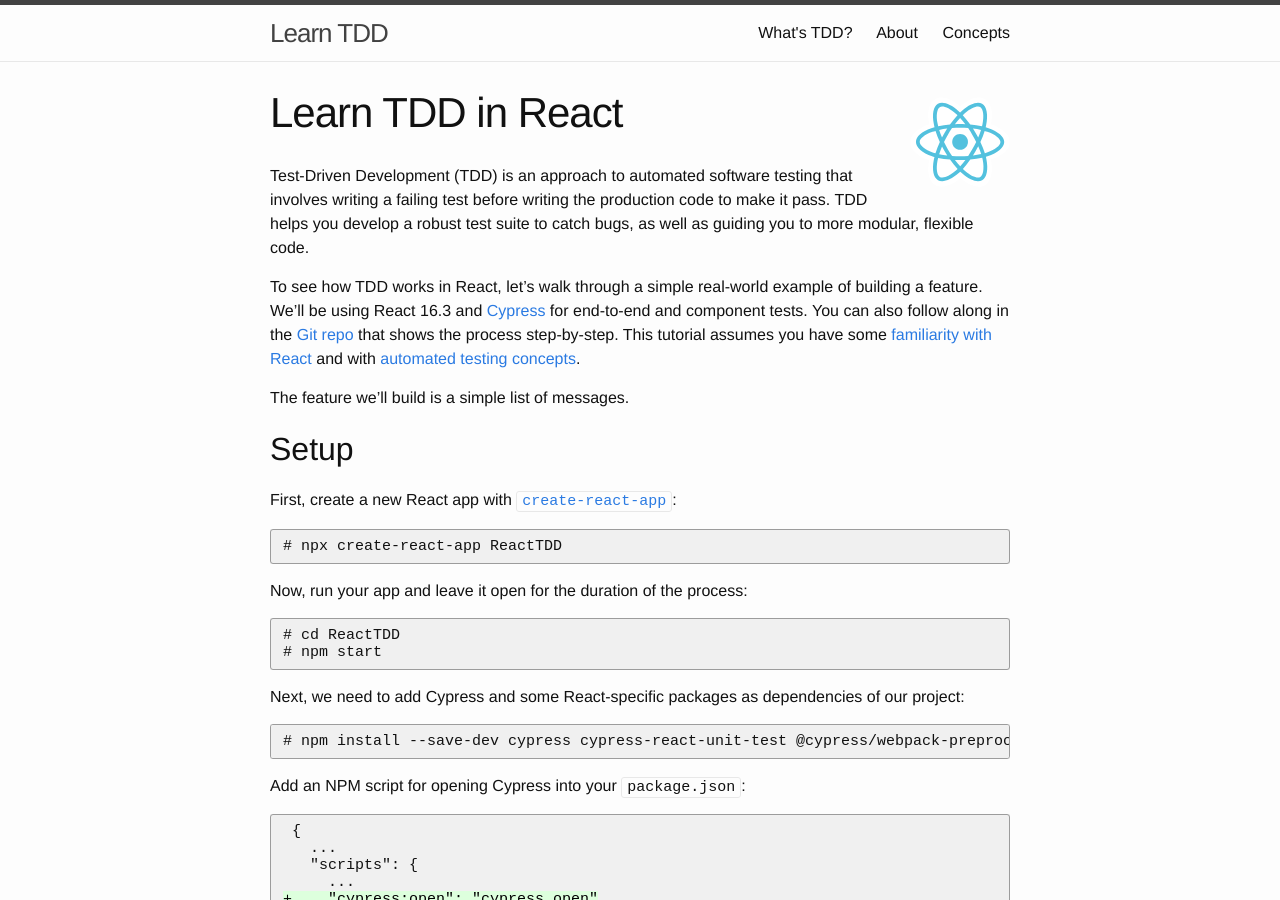
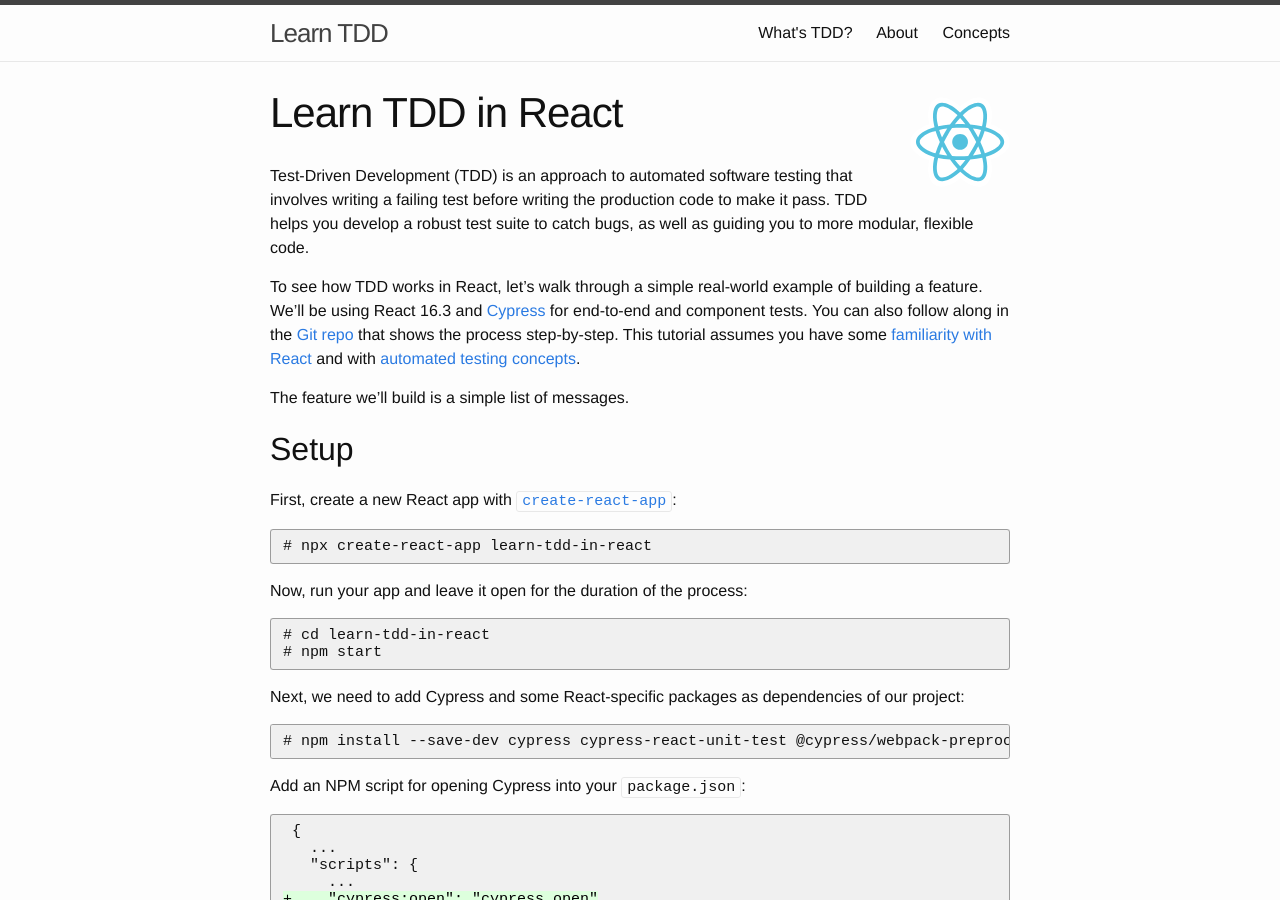
Before and after one commit to learn-tdd-in/learntdd.in, a Jekyll site: the page built from react/index.md, in a window 1280 px wide and 900 px high. Built offline with Jekyll 4.4.1, drawn with Linux system fonts in a browser that asks for light colours; some of the changed text lies outside the part shown.

Commit message:
Update React

````diff
--- a/react/index.md
+++ b/react/index.md
@@ -16,20 +16,20 @@
 First, create a new React app with [`create-react-app`][create-react-app]:
 
 ```
-# npx create-react-app ReactTDD
+# npx create-react-app learn-tdd-in-react
 ```
 
 Now, run your app and leave it open for the duration of the process:
 
 ```
-# cd ReactTDD
+# cd learn-tdd-in-react
 # npm start
 ```
 
 Next, we need to add Cypress and some React-specific packages as dependencies of our project:
 
 ```
-# npm install --save-dev cypress cypress-react-unit-test @cypress/webpack-preprocessor
+# npm install --save-dev cypress cypress-react-unit-test @cypress/webpack-preprocessor babel-plugin-transform-class-properties
 ```
 
 Add an NPM script for opening Cypress into your `package.json`:
@@ -245,9 +245,9 @@
 Create a new file `cypress/integration/NewMessageForm.spec.js` and add the following:
 
 ```javascript
-import NewMessageForm from '../../src/NewMessageForm';
 import React from 'react';
 import { mount } from 'cypress-react-unit-test';
+import NewMessageForm from '../../src/NewMessageForm';
 
 describe('<NewMessageForm />', () => {
   describe('clicking the save button', () => {
@@ -295,7 +295,7 @@
            type="text"
            data-test="messageText"
 +          value={inputText}
-+          onChange={(e) => this.handleTextChange(e)}
++          onChange={e => this.handleTextChange(e)}
          />
          <button
            data-test="saveButton"
@@ -406,7 +406,7 @@
      return (
        <div>
 -        <NewMessageForm />
-+        <NewMessageForm onSave={(newMessage) => this.handleSave(newMessage)} />
++        <NewMessageForm onSave={newMessage => this.handleSave(newMessage)} />
        </div>
      );
    }
@@ -479,7 +479,7 @@
  const MessageList = ({ data }) => (
 -  <div />
 +  <ul>
-+    { data.map(message => <li>{message}</li>) }
++    { data.map(message => <li key={message}>{message}</li>) }
 +  </ul>
  );
 
````
